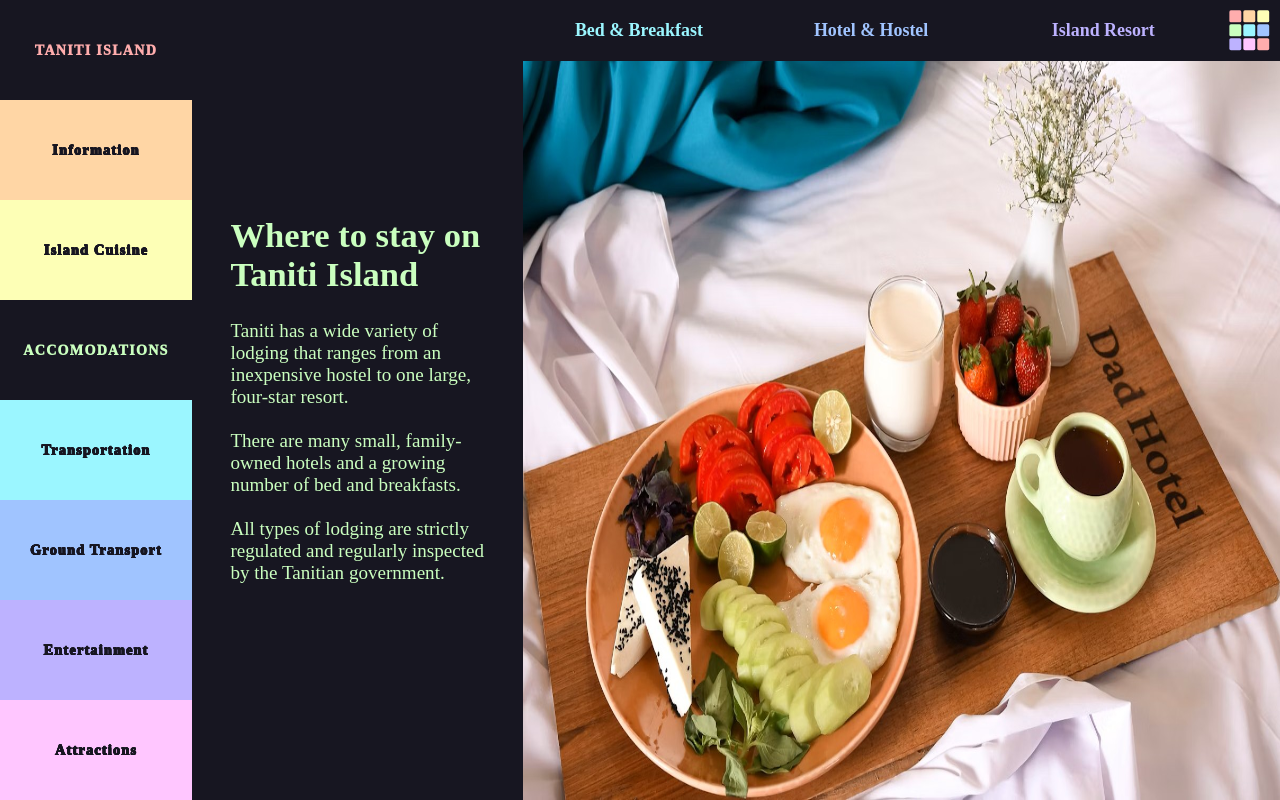
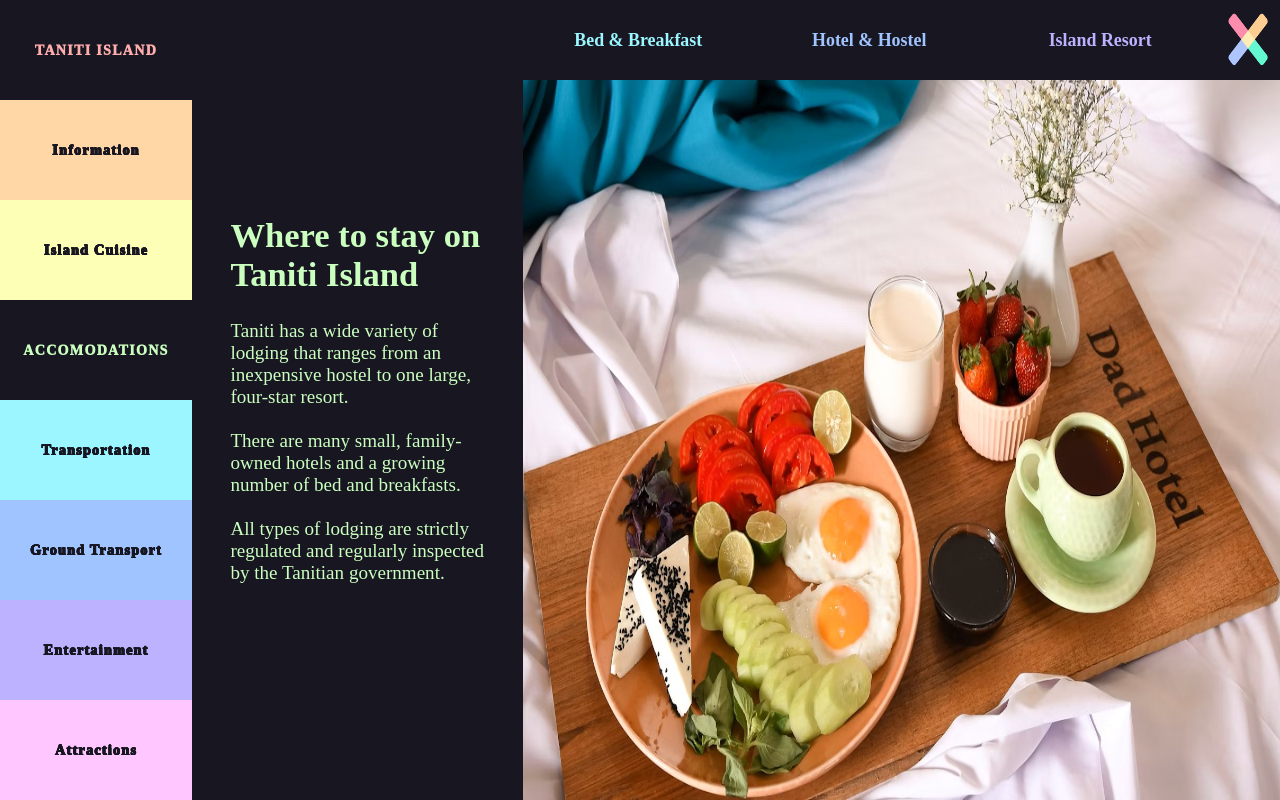
Before and after one commit to ScrippyLe/TanitiIsland, a plain HTML site: page accomodations.html in a window 1280 px wide. Both pictures are taken after a click on the icon 1249 px from the left and 30 px from the top of the page. Drawn offline with Linux system fonts and the light colour scheme.

Commit message:
adds x icon to close menu and fixes menu icon styles on all pages for consistency

```diff
--- a/accomodations.css
+++ b/accomodations.css
@@ -150,21 +150,21 @@ aside {
     width: 69.6%;
 }
 
-.menuIcon {
+.menuIcon, .closeIcon {
     background-color: #171621;
     padding: .5vw;
     border-radius: .8vw 0 0 .8vw;
     height: 100%;
-    width: 8%;
+    width: 8.5%;
     box-sizing: border-box;
 }
 
-.menuIcon:hover {
+.menuIcon:hover, .closeIcon:hover {
     cursor: pointer;
+    /* background-color: #FFADAD; */
 }
 
-.text.menuOpenStyles,
-.menuIcon.menuOpenStyles {
+.text.menuOpenStyles, .menuIcon.menuOpenStyles, .closeIcon.menuOpenStyles {
     border-radius: 0 !important;
     background-color: #171621;
 }
@@ -174,13 +174,14 @@ aside {
     flex-direction: row-reverse;
     justify-content: space-between;
     box-sizing: border-box;
+    height: 10%;
 }
 
 .menuNav {
     display: flex;
     flex-direction: row;
     height: 100%;
-    width: 92%;
+    width: 91.5%;
 }
 
 #menuNav1,
--- a/accomodations.html
+++ b/accomodations.html
@@ -41,6 +41,8 @@
                     <rect x="22.5" y="40" width="15" height="15" rx="2" fill="#FFC6FF" />
                     <rect x="40" y="40" width="15" height="15" rx="2" fill="#FFADAD" />
                 </svg>
+                                <img class="closeIcon" src="images/xIcon.png" alt="Close menu" style="display: none;">
+
                 <div class="menuNav" style="display: none;">
 
                     <a target="_blank" id="menuNav1"
--- a/attractions.css
+++ b/attractions.css
@@ -151,20 +151,21 @@ aside {
     height: 100%;
 }
 
-.menuIcon {
+.menuIcon, .closeIcon {
     background-color: #171621;
     padding: .5vw;
     border-radius: .8vw 0 0 .8vw;
     height: 100%;
-    width: 10%;
+    width: 9%;
     box-sizing: border-box;
 }
 
-.menuIcon:hover {
+.menuIcon:hover, .closeIcon:hover {
     cursor: pointer;
+    /* background-color: #FFADAD; */
 }
 
-.text.menuOpenStyles, .menuIcon.menuOpenStyles {
+.text.menuOpenStyles, .menuIcon.menuOpenStyles, .closeIcon.menuOpenStyles {
     border-radius: 0 !important;
     background-color: #171621;
 }
@@ -181,7 +182,7 @@ aside {
     display: flex;
     flex-direction: row;
     height: 100%;
-    width: 90%;
+    width: 91%;
 }
 
 #menuNav1,
--- a/entertainment.css
+++ b/entertainment.css
@@ -154,21 +154,21 @@ aside {
     width: 65%;
 }
 
-.menuIcon {
+.menuIcon, .closeIcon {
     background-color: #171621;
     padding: .5vw;
     border-radius: .8vw 0 0 .8vw;
+    height: 100%;
+    width: 9%;
     box-sizing: border-box;
-    width: 9%;
-    height: 100%;
 }
 
-.menuIcon:hover {
+.menuIcon:hover, .closeIcon:hover {
     cursor: pointer;
+    /* background-color: #FFADAD; */
 }
 
-.text.menuOpenStyles,
-.menuIcon.menuOpenStyles {
+.text.menuOpenStyles, .menuIcon.menuOpenStyles, .closeIcon.menuOpenStyles {
     border-radius: 0 !important;
     background-color: #171621;
 }
@@ -258,8 +258,6 @@ aside {
     color: #9BF6FF;
 }
 
-
-
 .img1,
 .img2,
 .img3,
--- a/groundTransport.css
+++ b/groundTransport.css
@@ -151,20 +151,21 @@ aside {
     width: 65%;
 }
 
-.menuIcon {
+.menuIcon, .closeIcon {
     background-color: #171621;
     padding: .5vw;
     border-radius: .8vw 0 0 .8vw;
+    height: 100%;
+    width: 9%;
     box-sizing: border-box;
-    width: 9%;
-    height: 100%;
 }
 
-.menuIcon:hover {
+.menuIcon:hover, .closeIcon:hover {
     cursor: pointer;
+    /* background-color: #FFADAD; */
 }
 
-.text.menuOpenStyles, .menuIcon.menuOpenStyles {
+.text.menuOpenStyles, .menuIcon.menuOpenStyles, .closeIcon.menuOpenStyles {
     border-radius: 0 !important;
     background-color: #171621;
 }
--- a/home.css
+++ b/home.css
@@ -150,7 +150,7 @@ aside {
     height: 100%;
 }
 
-.menuIcon {
+.menuIcon, .closeIcon {
     background-color: #171621;
     padding: .5vw;
     border-radius: .8vw 0 0 .8vw;
@@ -159,11 +159,12 @@ aside {
     box-sizing: border-box;
 }
 
-.menuIcon:hover {
+.menuIcon:hover, .closeIcon:hover {
     cursor: pointer;
+    /* background-color: #FFADAD; */
 }
 
-.text.menuOpenStyles, .menuIcon.menuOpenStyles {
+.text.menuOpenStyles, .menuIcon.menuOpenStyles, .closeIcon.menuOpenStyles {
     border-radius: 0 !important;
     background-color: #171621;
 }
--- a/information.css
+++ b/information.css
@@ -153,20 +153,21 @@ aside {
     width: 55%;
 }
 
-.menuIcon {
+.menuIcon, .closeIcon {
     background-color: #171621;
     padding: .5vw;
     border-radius: .8vw 0 0 .8vw;
     height: 100%;
-    width: 10%;
+    width: 10.9%;
     box-sizing: border-box;
 }
 
-.menuIcon:hover {
+.menuIcon:hover, .closeIcon:hover {
     cursor: pointer;
+    /* background-color: #FFADAD; */
 }
 
-.menuOpenStyles {
+.text.menuOpenStyles, .menuIcon.menuOpenStyles, .closeIcon.menuOpenStyles {
     border-radius: 0 !important;
     background-color: #171621;
 }
@@ -182,7 +183,7 @@ aside {
     display: flex;
     flex-direction: row;
     height: 100%;
-    width: 90%;
+    width: 89.1%;
 }
 
 #menuNav1,
--- a/islandCuisine.css
+++ b/islandCuisine.css
@@ -152,20 +152,21 @@ aside {
     width: 78.2%;
 }
 
-.menuIcon {
+.menuIcon, .closeIcon {
     background-color: #171621;
     padding: .5vw;
     border-radius: .8vw 0 0 .8vw;
     height: 100%;
-    width: 7.5%;
+    width: 7.72%;
     box-sizing: border-box;
 }
 
-.menuIcon:hover {
+.menuIcon:hover, .closeIcon:hover {
     cursor: pointer;
+    /* background-color: #FFADAD; */
 }
 
-.menuOpenStyles {
+.text.menuOpenStyles, .menuIcon.menuOpenStyles, .closeIcon.menuOpenStyles {
     border-radius: 0 !important;
     background-color: #171621;
 }
@@ -175,13 +176,14 @@ aside {
     flex-direction: row-reverse;
     justify-content: space-between;
     box-sizing: border-box;
+    height: 10%;
 }
 
 .menuNav {
     display: flex;
     flex-direction: row;
     height: 100%;
-    width: 92.5%;
+    width: 92.28%;
 }
 
 #menuNav1,
--- a/menu.js
+++ b/menu.js
@@ -1,6 +1,7 @@
 const text = document.querySelector('.text');
 
 const menuIcon = document.querySelector('.menuIcon');
+const closeIcon = document.querySelector('.closeIcon');
 const menuNav = document.querySelector('.menuNav');
 
 const menuNav1 = document.querySelector('#menuNav1');
@@ -13,38 +14,24 @@ const img3 = document.querySelector('.img3');
 
 let menuOpen = false;
 
-menuIcon.addEventListener('click', function () {
+function toggleMenu() {
   menuOpen = !menuOpen;
   if (menuOpen) {
     menuNav.style.display = 'flex';
-        menuIcon.classList.add('menuOpenStyles');
+    menuIcon.style.display = 'none';
+    closeIcon.style.display = 'block';
     text.classList.add('menuOpenStyles');
+    closeIcon.classList.add('menuOpenStyles');
   } else {
     menuNav.style.display = 'none';
-        img1.style.display = 'none';
-        img2.style.display = 'none';
-        img3.style.display = 'none';
-        menuIcon.classList.remove('menuOpenStyles');
+    menuIcon.style.display = 'block';
+    closeIcon.style.display = 'none';
     text.classList.remove('menuOpenStyles');
   }
-});
+}
 
-// menuIcon.addEventListener('mouseenter', function () {
-//         menuNav.style.display = 'flex';
-//         menuIcon.classList.add('menuOpenStyles');
-//         text.classList.add('menuOpenStyles');
-// });
-// menuIcon.addEventListener('mouseleave', function () {
-//         menuNav.style.display = 'none';
-//         img1.style.display = 'none';
-//         img2.style.display = 'none';
-//         img3.style.display = 'none';
-//         menuIcon.classList.remove('menuOpenStyles');
-//         text.classList.remove('menuOpenStyles');
-// });
-
-
-
+menuIcon.addEventListener('click', toggleMenu);
+closeIcon.addEventListener('click', toggleMenu);
 
 
 menuNav1.addEventListener('mouseenter', function () {
@@ -69,6 +56,37 @@ menuNav3.addEventListener('mouseleave', function () {
 });
 
 
+
+
+// menuIcon.addEventListener('click', function () {
+//     menuOpen = !menuOpen;
+//     if (menuOpen) {
+//         menuNav.style.display = 'flex';
+//         menuIcon.classList.add('menuOpenStyles');
+//         text.classList.add('menuOpenStyles');
+//     } else {
+//         menuNav.style.display = 'none';
+//         img1.style.display = 'none';
+//         img2.style.display = 'none';
+//         img3.style.display = 'none';
+//         menuIcon.classList.remove('menuOpenStyles');
+//         text.classList.remove('menuOpenStyles');
+//     }
+// });
+
+// menuIcon.addEventListener('mouseenter', function () {
+//         menuNav.style.display = 'flex';
+//         menuIcon.classList.add('menuOpenStyles');
+//         text.classList.add('menuOpenStyles');
+// });
+// menuIcon.addEventListener('mouseleave', function () {
+//         menuNav.style.display = 'none';
+//         img1.style.display = 'none';
+//         img2.style.display = 'none';
+//         img3.style.display = 'none';
+//         menuIcon.classList.remove('menuOpenStyles');
+//         text.classList.remove('menuOpenStyles');
+// });
 
 
 // rainforestNav.addEventListener('click', function () {
--- a/transportation.css
+++ b/transportation.css
@@ -151,20 +151,21 @@ aside {
     width: 67%;
 }
 
-.menuIcon {
+.menuIcon, .closeIcon {
     background-color: #171621;
     padding: .5vw;
     border-radius: .8vw 0 0 .8vw;
+    height: 100%;
+    width: 9%;
     box-sizing: border-box;
-    width: 9%;
-    height: 100%;
 }
 
-.menuIcon:hover {
+.menuIcon:hover, .closeIcon:hover {
     cursor: pointer;
+    /* background-color: #FFADAD; */
 }
 
-.text.menuOpenStyles, .menuIcon.menuOpenStyles {
+.text.menuOpenStyles, .menuIcon.menuOpenStyles, .closeIcon.menuOpenStyles {
     border-radius: 0 !important;
     background-color: #171621;
 }
```
Also changed, not shown: attractions.html (+2 -0 lines), entertainment.html (+4 -1 lines), entertainment.js (+11 -10 lines), groundTransport.html (+2 -0 lines), home.html (+1 -2 lines), information.html (+2 -0 lines), islandCuisine.html (+2 -0 lines), transportation.html (+2 -0 lines), transportationMenu.js (+11 -7 lines), images/xIcon.png (added). Lines whose indentation alone changed are shown as unchanged.
